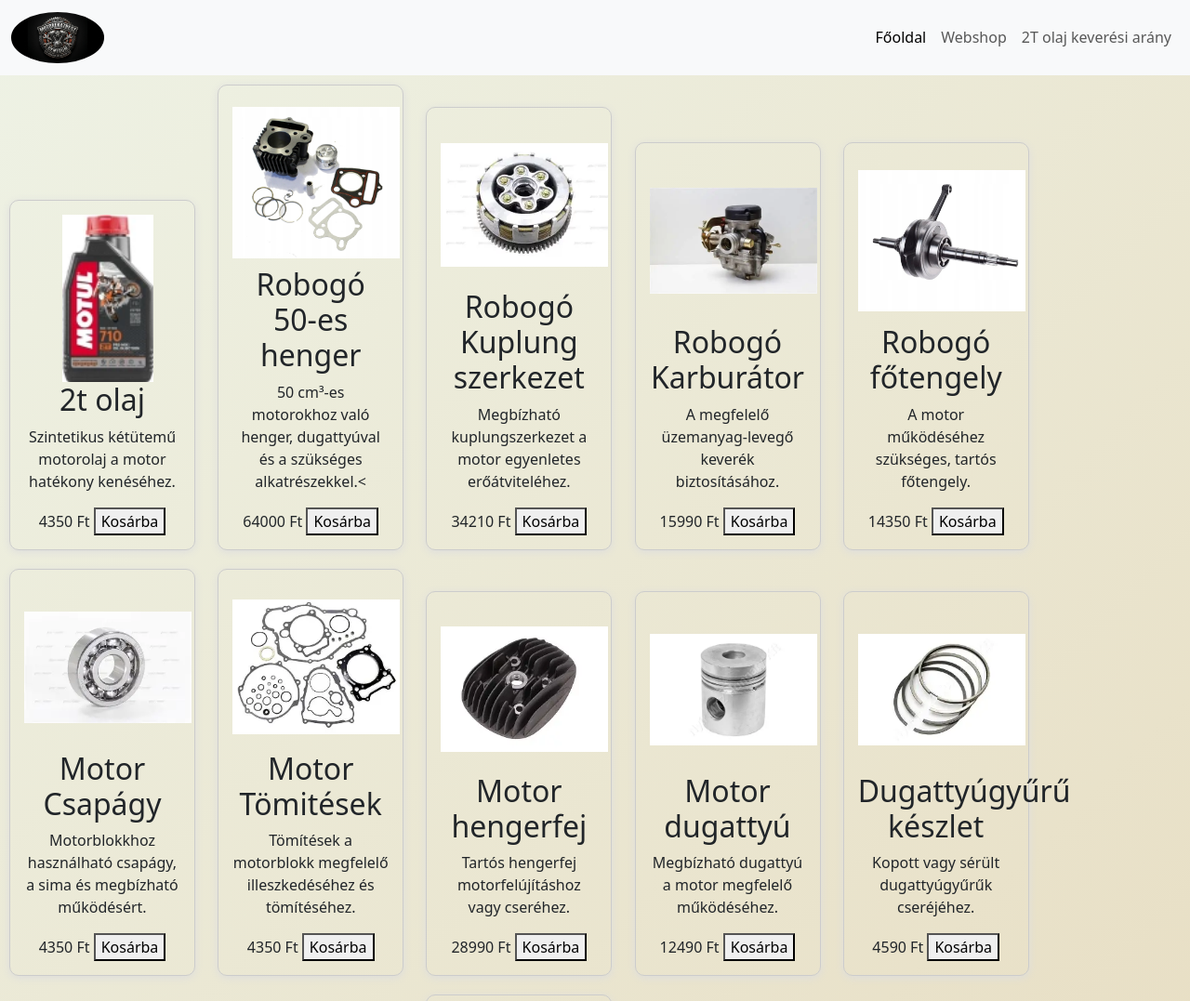
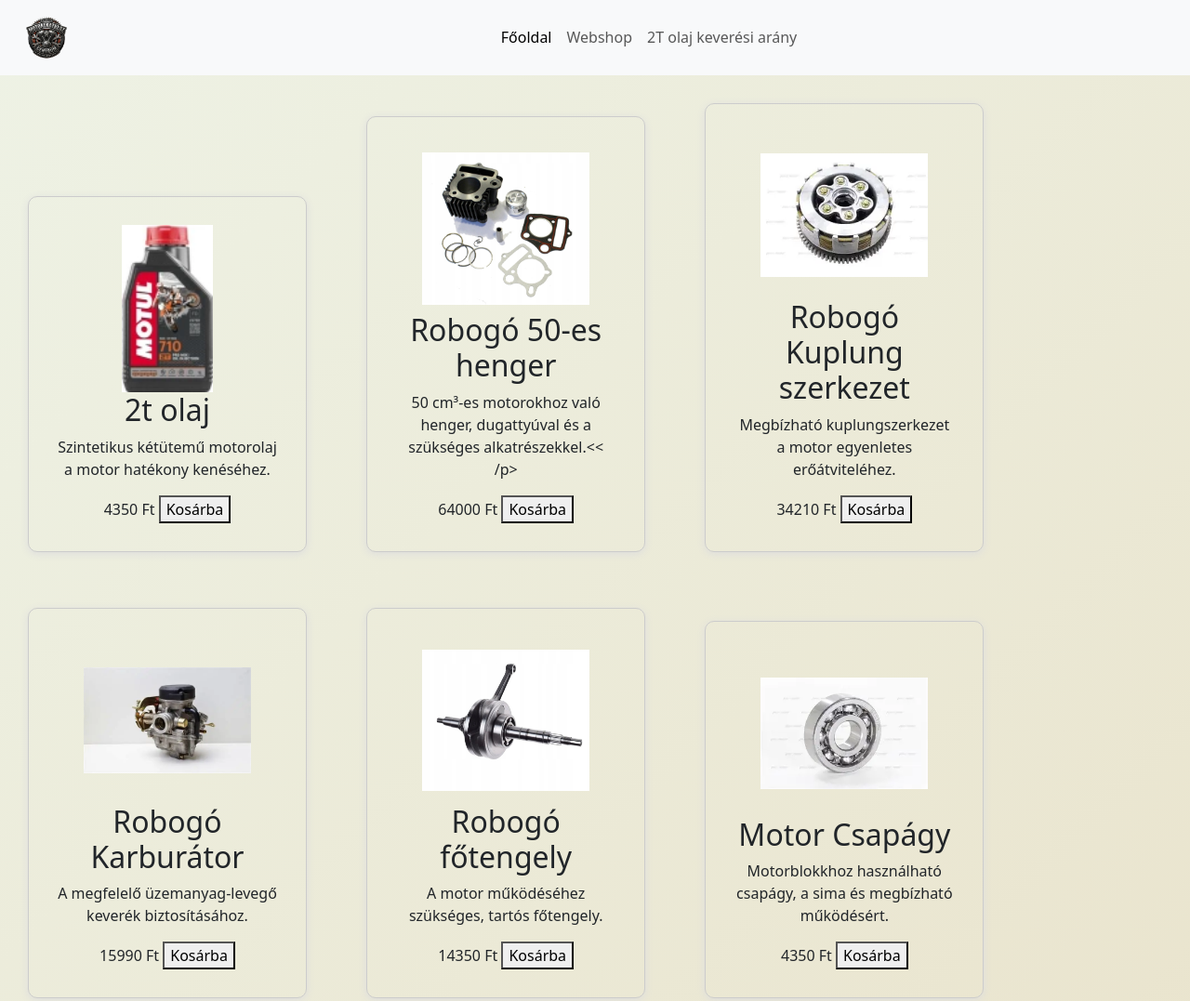
Before and after one commit to tothkrnl/IKT2_alkatresz_projekt, a plain HTML site: page webshop.html in a window 1280 px wide. Shown: the top 1077 px of the page at 93% size. Drawn offline with nearby package versions, Linux system fonts and the light colour scheme.

Commit message:
elrendezés

```diff
--- a/webshop.css
+++ b/webshop.css
@@ -6,9 +6,9 @@
 
 .kartya {
     border: 1px solid #ccc;
-    padding: 15px;
-    width: 200px;
-    margin: 10px;
+    padding: 30px;
+    width: 300px;
+    margin: 30px;
     display: inline-block;
     text-align: center;
     border-radius: 10px;
--- a/webshop.html
+++ b/webshop.html
@@ -1,5 +1,6 @@
 <!DOCTYPE html>
 <html lang="en">
+
 <head>
     <meta charset="UTF-8">
     <meta name="viewport" content="width=device-width, initial-scale=1.0">
@@ -8,19 +9,21 @@
     <link href="https://cdn.jsdelivr.net/npm/bootstrap@5.3.8/dist/css/bootstrap.min.css" rel="stylesheet"
         integrity="sha384-sRIl4kxILFvY47J16cr9ZwB07vP4J8+LH7qKQnuqkuIAvNWLzeN8tE5YBujZqJLB" crossorigin="anonymous">
 </head>
+
 <body>
 
 
-<nav class="navbar navbar-expand-lg bg-body-tertiary">
-  <div class="container-fluid">
-    <a class="navbar-brand" href="#">
-        <img src="logo.jfif" alt="Logo" class="logo">
+  <nav class="navbar navbar-expand-lg bg-body-tertiary"
+    <div class="container-fluid" id="navbarNavAltMarkup">
+      <a class="navbar-brand" href="logo.png">
+        <img src="logo.png" alt="Logo" class="logo">
       </a>
-    <button class="navbar-toggler" type="button" data-bs-toggle="collapse" data-bs-target="#navbarNavAltMarkup" aria-controls="navbarNavAltMarkup" aria-expanded="false" aria-label="Toggle navigation">
+      <button class="navbar-toggler" type="button" data-bs-toggle="collapse" data-bs-target="#navbarNavAltMarkup"
+        aria-controls="navbarNavAltMarkup" aria-expanded="false" aria-label="Toggle navigation">
         <span class="navbar-toggler-icon"></span>
       </button>
       <div class="collapse navbar-collapse" id="navbarNavAltMarkup">
-      <div class="navbar-nav ms-auto">
+        <div class="navbar-nav nav mx-auto">
           <a class="nav-link active" aria-current="page" href="index.html">Főoldal</a>
           <a class="nav-link" href="webshop.html">Webshop</a>
           <a class="nav-link" href="keveresiRatio.html">2T olaj keverési arány</a>
@@ -31,7 +34,8 @@
   </nav>
 
     <div class="kartya">
-            <img src="Képek/Motul-710-2T-1L-Ester-Blend-Motorkerekpar-szintetikus-olaj.webp" alt="Termék képe" class="termekkep">
+        <img src="Képek/Motul-710-2T-1L-Ester-Blend-Motorkerekpar-szintetikus-olaj.webp" alt="Termék képe"
+            class="termekkep">
         <div class="">
             <h2 class="termekcim">2t olaj</h2>
             <p class="leiras">Szintetikus kétütemű motorolaj a motor hatékony kenéséhez.</p>
@@ -43,10 +47,11 @@
     </div>
 
     <div class="kartya">
-            <img src="Képek/Henger-Dugattyu-50-4T-139-FMB-Motorkerekpar-Junak-Romet-Barton-Zipp-Router-Czoper.jpg" alt="Termék képe" class="termekkep">
+        <img src="Képek/Henger-Dugattyu-50-4T-139-FMB-Motorkerekpar-Junak-Romet-Barton-Zipp-Router-Czoper.jpg"
+            alt="Termék képe" class="termekkep">
         <div class="">
             <h2 class="termekcim">Robogó 50-es henger</h2>
-                <p class="leiras">50 cm³-es motorokhoz való henger, dugattyúval és a szükséges alkatrészekkel.<</p>
+            <p class="leiras">50 cm³-es motorokhoz való henger, dugattyúval és a szükséges alkatrészekkel.<< /p>
                     <div>
                         <span class="ar">64000 Ft</span>
                         <button class="kosar">Kosárba</button>
@@ -149,7 +154,8 @@
     </div>
 
     <div class="kartya">
-    <img src="Képek/OIP (7).webp" alt="Hengertalptömítés" class="termekkep">    <div>
+        <img src="Képek/OIP (7).webp" alt="Hengertalptömítés" class="termekkep">
+        <div>
             <h2 class="termekcim">Hengertalptömítés</h2>
             <p class="leiras">Pontos illeszkedésű tömítés a henger és a blokk közé.</p>
             <div>
@@ -188,4 +194,5 @@
 </body>
 </body>
 </body>
+
 </html>
```
Also changed, not shown: index.css (+9 -1 lines), index.html (+5 -4 lines), logo.jfif (deleted), logo.png (added). Lines whose indentation alone changed are shown as unchanged.
